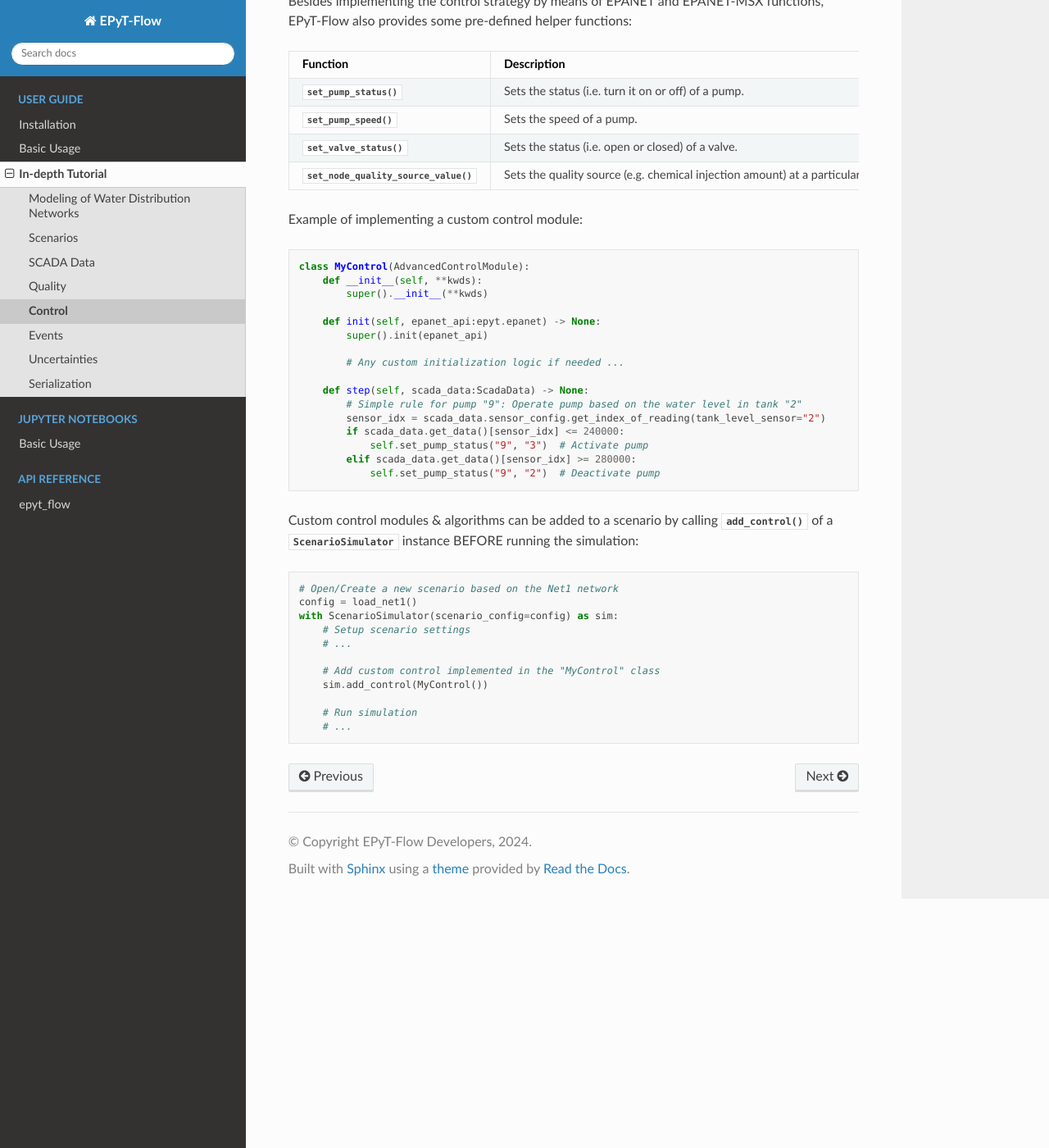
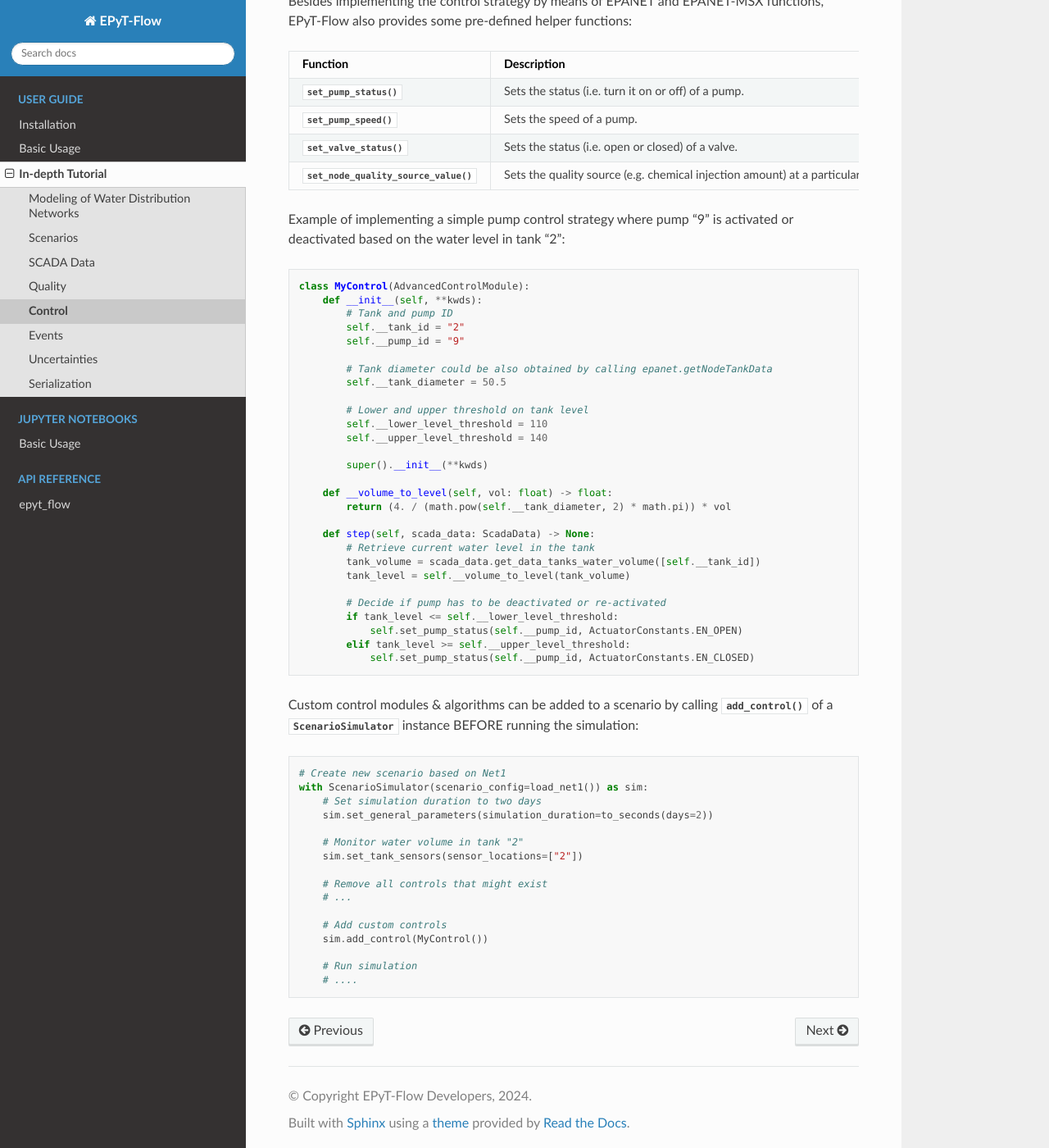
Before and after one commit to WaterFutures/EPyT-Flow, a Sphinx documentation site: the page built from docs/tut.control.rst, in a window 1280 px wide and 1400 px high, scrolled down 540 px. Shown: the whole window at 82% size. Built offline with Sphinx 7.4.7 and the Read the Docs theme 2.0.0, drawn with Linux system fonts in a browser that asks for light colours.

Commit message:
Several bugfixes in actuator events and control module

```diff
--- a/docs/tut.control.rst
+++ b/docs/tut.control.rst
@@ -6,8 +6,10 @@ Control
 
 EPyT-Flow supports the implementation of custom control modules & algorithms in Python code.
 
-All controls must be derived from :class:`~epyt_flow.simulation.scada.advanced_control.AdvancedControlModule`
-and implement the :func:`~epyt_flow.simulation.scada.advanced_control.AdvancedControlModule.step` method.
+All controls must be derived from
+:class:`~epyt_flow.simulation.scada.advanced_control.AdvancedControlModule`
+and implement the
+:func:`~epyt_flow.simulation.scada.advanced_control.AdvancedControlModule.step` method.
 This functions implements the control logic and is called in every simulation steps.
 It gets the current sensor readings as an :class:`~epyt_flow.simulation.scada.scada_data.ScadaData`
 instance as an argument and is supposed to apply the control logic.
@@ -17,8 +19,8 @@ instance as an argument and is supposed to apply the control logic.
     :class:`~epyt_flow.simulation.scada.scada_data.ScadaData`
     instance might be subject to sensor faults and noise.
 
-Optionally, the :func:`~epyt_flow.simulation.scada.advanced_control.AdvancedControlModule.init` method
-can be overriden for running some initialization logic -- make sure to call the parent's
+Optionally, the :func:`~epyt_flow.simulation.scada.advanced_control.AdvancedControlModule.init`
+method can be overriden for running some initialization logic -- make sure to call the parent's
 :func:`~epyt_flow.simulation.scada.advanced_control.AdvancedControlModule.init` first.
 
 Besides implementing the control strategy by means of EPANET and EPANET-MSX functions,
@@ -36,26 +38,40 @@ EPyT-Flow also provides some pre-defined helper functions:
 | :func:`~epyt_flow.simulation.scada.advanced_control.AdvancedControlModule.set_node_quality_source_value`   | Sets the quality source (e.g. chemical injection amount) at a particular node to a specific value.      |
 +------------------------------------------------------------------------------------------------------------+---------------------------------------------------------------------------------------------------------+
 
-Example of implementing a custom control module:
+Example of implementing a simple pump control strategy where pump "9" is activated or deactivated
+based on the water level in tank "2":
 
 .. code-block:: python
 
     class MyControl(AdvancedControlModule):
         def __init__(self, **kwds):
+            # Tank and pump ID
+            self.__tank_id = "2"
+            self.__pump_id = "9"
+
+            # Tank diameter could be also obtained by calling epanet.getNodeTankData
+            self.__tank_diameter = 50.5
+
+            # Lower and upper threshold on tank level
+            self.__lower_level_threshold = 110
+            self.__upper_level_threshold = 140
+
             super().__init__(**kwds)
 
-        def init(self, epanet_api:epyt.epanet) -> None:
-            super().init(epanet_api)
+        def __volume_to_level(self, vol: float) -> float:
+            return (4. / (math.pow(self.__tank_diameter, 2) * math.pi)) * vol
 
-            # Any custom initialization logic if needed ...
+        def step(self, scada_data: ScadaData) -> None:
+            # Retrieve current water level in the tank
+            tank_volume = scada_data.get_data_tanks_water_volume([self.__tank_id])
+            tank_level = self.__volume_to_level(tank_volume)
 
-        def step(self, scada_data:ScadaData) -> None:
-            # Simple rule for pump "9": Operate pump based on the water level in tank "2"
-            sensor_idx = scada_data.sensor_config.get_index_of_reading(tank_level_sensor="2")
-            if scada_data.get_data()[sensor_idx] <= 240000:
-                self.set_pump_status("9", "3")  # Activate pump
-            elif scada_data.get_data()[sensor_idx] >= 280000:
-                self.set_pump_status("9", "2")  # Deactivate pump
+            # Decide if pump has to be deactivated or re-activated
+            if tank_level <= self.__lower_level_threshold:
+                self.set_pump_status(self.__pump_id, ActuatorConstants.EN_OPEN)
+            elif tank_level >= self.__upper_level_threshold:
+                self.set_pump_status(self.__pump_id, ActuatorConstants.EN_CLOSED)
+
 
 
 Custom control modules & algorithms can be added to a scenario by calling
@@ -65,14 +81,19 @@ instance BEFORE running the simulation:
 
 .. code-block:: python
 
-    # Open/Create a new scenario based on the Net1 network
-    config = load_net1()
-    with ScenarioSimulator(scenario_config=config) as sim:
-        # Setup scenario settings
+    # Create new scenario based on Net1
+    with ScenarioSimulator(scenario_config=load_net1()) as sim:
+        # Set simulation duration to two days
+        sim.set_general_parameters(simulation_duration=to_seconds(days=2))
+
+        # Monitor water volume in tank "2"
+        sim.set_tank_sensors(sensor_locations=["2"])
+
+        # Remove all controls that might exist
         # ...
 
-        # Add custom control implemented in the "MyControl" class
+        # Add custom controls
         sim.add_control(MyControl())
 
         # Run simulation
-        # ...
+        # ....
```
Also changed, not shown: docs/tut.events.rst (+30 -0 lines), 2 other files.
